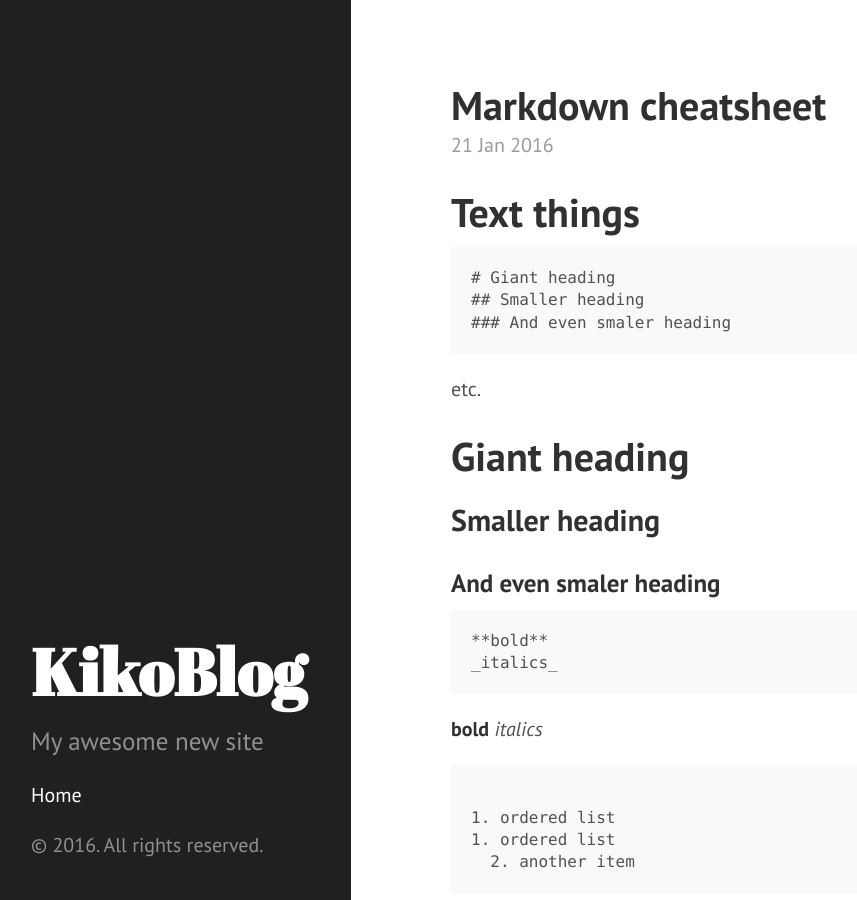
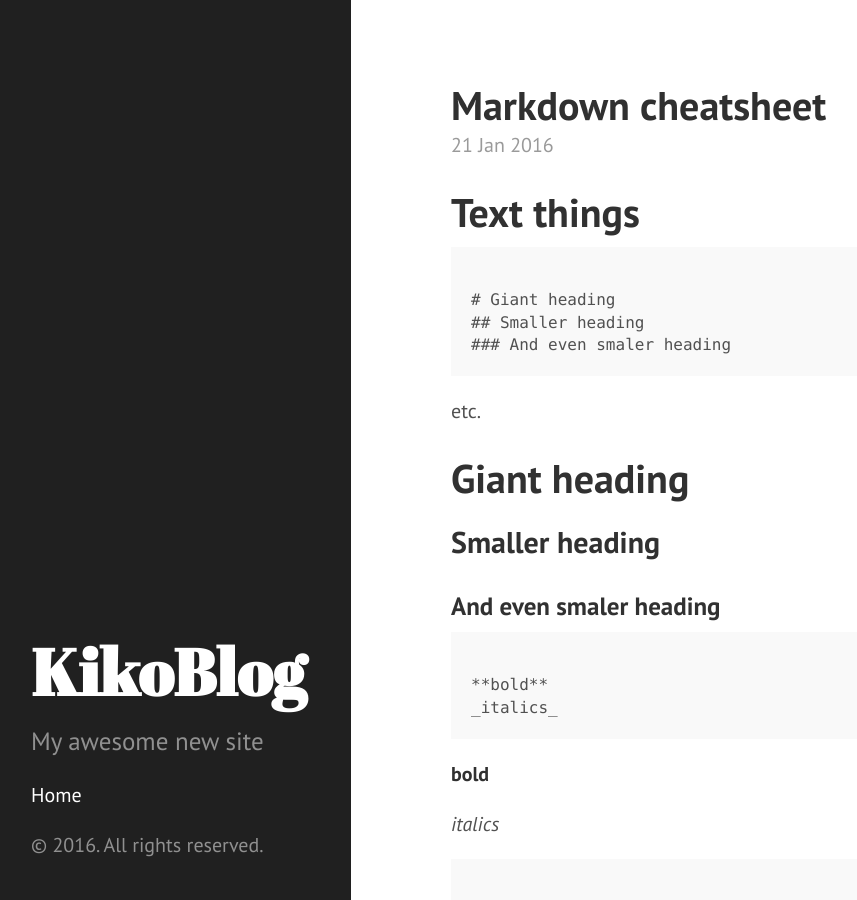
Before and after one commit to KikoBlog/KikoBlog.github.io, a Jekyll site: the page built from _posts/2016-01-21-markdown-cheatsheet.markdown, in a window 1280 px wide and 900 px high. Shown: the whole window, without its empty margins (9-866 px from the left). Built offline with Jekyll 4.4.1, drawn with Linux system fonts in a browser that asks for light colours.

Commit message:
Post update: Markdown cheatsheet

````diff
--- a/_posts/2016-01-21-markdown-cheatsheet.markdown
+++ b/_posts/2016-01-21-markdown-cheatsheet.markdown
@@ -5,25 +5,28 @@ layout: post
 ---
 # Text things
 
-```no-highlight
+<pre lang="no-highlight"><code>
 # Giant heading
 ## Smaller heading
 ### And even smaler heading
-```
+</code></pre>
 etc.
 
 
 # Giant heading
+
 ## Smaller heading
+
 ### And even smaler heading
 
 
-```no-highlight
+<pre lang="no-highlight"><code>
 **bold**
 _italics_
-```
+</code></pre>
 
 **bold**
+
 _italics_
 
 
@@ -37,11 +40,11 @@ _italics_
 1. ordered list
   2. another item
 
-```no-highlight
+<pre lang="no-highlight"><code>
 * unordered list
 * unordered list
   * another item
-```
+</code></pre>
 
 * unordered list
 * unordered list
@@ -66,29 +69,29 @@ This is a block of code
 
 ## ..to a page
 
-```no-highlight
+<pre lang="no-highlight"><code>
 Click here for the more complete [cheet sheet](https://github.com/adam-p/markdown-here/wiki/Markdown-Cheatsheet) we stole these points from.
-```
+</code></pre>
 
 Click here for the more complete [cheet sheet](https://github.com/adam-p/markdown-here/wiki/Markdown-Cheatsheet) we stole these points from.
 
 ## ..to an image
 
-```no-highlight
+<pre lang="no-highlight"><code>
 ![clickable text](https://github.com/adam-p/markdown-here/raw/master/src/common/images/icon48.png "Logo Title Text 1")
-```
+</code></pre>
 
 ![clickable text](https://github.com/adam-p/markdown-here/raw/master/src/common/images/icon48.png "Logo Title Text 1")
 
 # Tables
 
-```no-highlight
+<pre lang="no-highlight"><code>
 | Tables        | Are           | Cool  |
 | ------------- |:-------------:| -----:|
 | col 3 is      | right-aligned | $1600 |
 | col 2 is      | centered      |   $12 |
 | zebra stripes | are neat      |    $1 |
-```
+</code></pre>
 
 | Tables        | Are           | Cool  |
 | ------------- |:-------------:| -----:|
````
